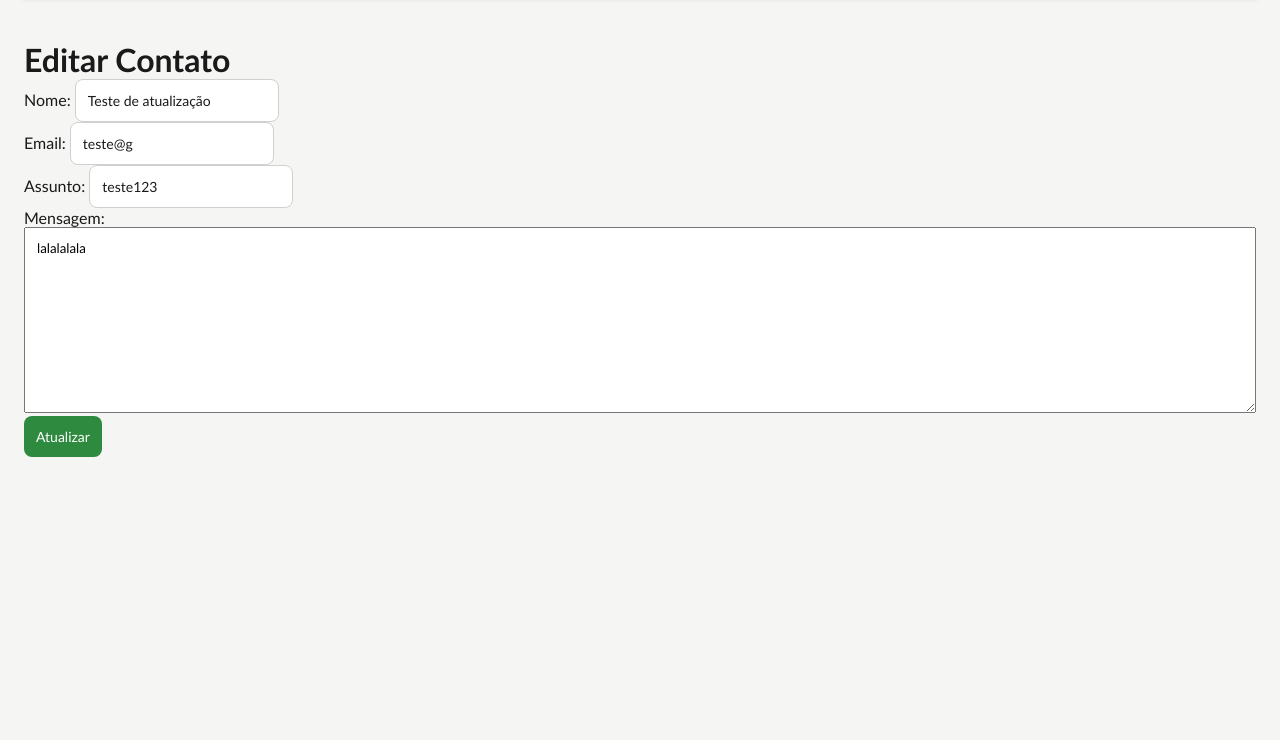
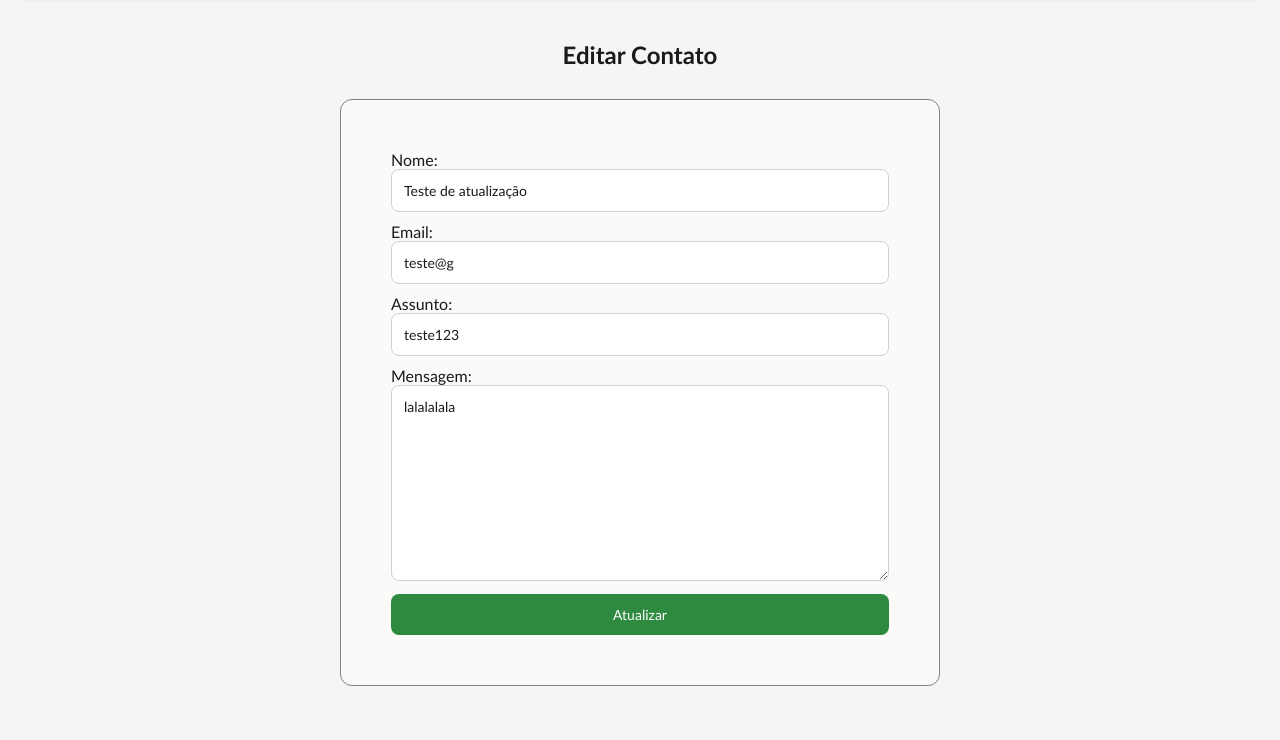
Before and after one commit to biancagante/dsw3, a Django app: page /edit-contato/1 in a window 1280 px wide. Shown: the part 65-805 px from the top of the page. Before the commit the page ends 522 px from the top, so only its background shows below. Run offline with Django 5.2, Linux system fonts and the light colour scheme; data comes from the database, SQL or seed files in the repository; both versions use the stored data as it was after the commit.

Commit message:
Adding some styling

```diff
--- a/django/aula_django2/app/static/css/style.css
+++ b/django/aula_django2/app/static/css/style.css
@@ -56,7 +56,7 @@ a:hover {
     gap: 8px;
 }
 
-input {
+input, textarea {
     padding: 12px;
     border-radius: 8px;
     border: 0.5px solid #d0d0d0;
@@ -83,6 +83,13 @@ input[type="submit"] {
 
 input[type="submit"]:hover {
     background-color: #1f6808;
+}
+
+.linha-categoria {
+    display: flex;
+    justify-content: space-between;
+    border:  1px solid grey;
+    padding: 12px;
 }
 
 .divFormContato {
@@ -150,10 +157,34 @@ td {
     border: 0.5px solid #f0f0f0;
     color: #1a1a1a;
 }
-/*
+
+.secao-contato {
+    width: 100%;
+    display: flex;
+    flex-direction: column;
+    justify-content: center;
+    align-items: center;
+}
+
+.form-contato {
+    width: 600px;
+    margin: 30px;
+    padding: 50px;
+    background-color: #ffffff70;
+    border: 1px solid gray;
+    display: flex;
+    flex-direction: column;
+    gap: 10px;
+    border-radius: 12px;
+}
+
+.form-contato input {
+    width: 100%;
+}
+
 tr:last-child td {
     border-bottom: none;
-} */
+}
 
 tr:hover td {
     background-color: #f9fdf9;
--- a/django/aula_django2/app/templates/edit-contato.html
+++ b/django/aula_django2/app/templates/edit-contato.html
@@ -5,10 +5,12 @@
 {% endblock %}
 
 {% block conteudo %}
+<section class="secao-contato">
     <h1>Editar Contato</h1>
-    <form method="post">
+    <form method="post" class="form-contato">
         {% csrf_token %}
         {{form}}
         <input type="submit" value="Atualizar">
     </form>
+</section>
 {% endblock %}
```
Also changed, not shown: django/aula_django2/app/templates/categoria.html (+8 -6 lines), django/aula_django2/db.sqlite3.
